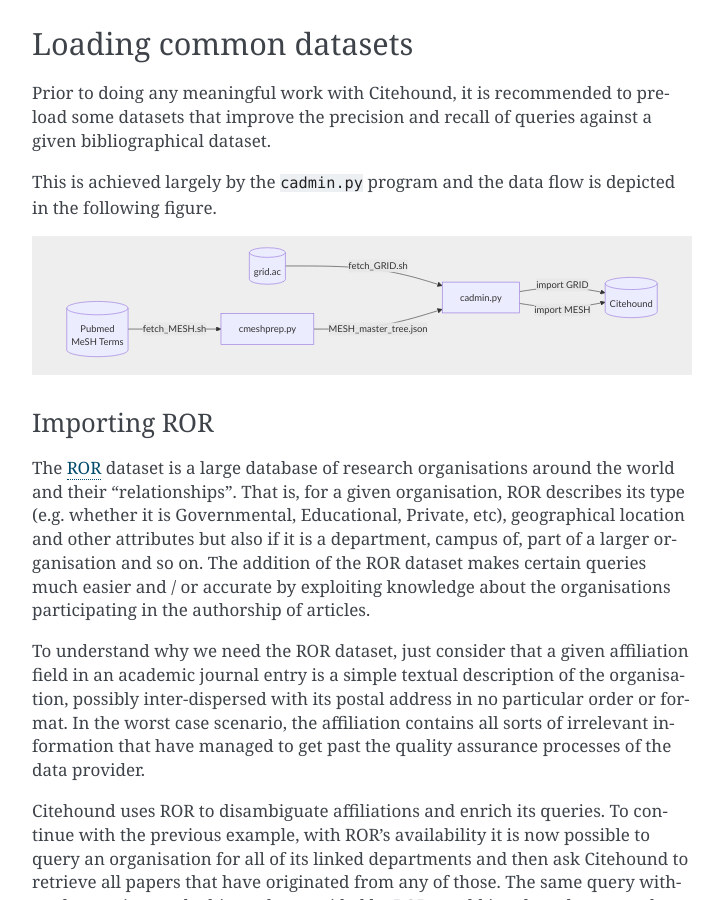
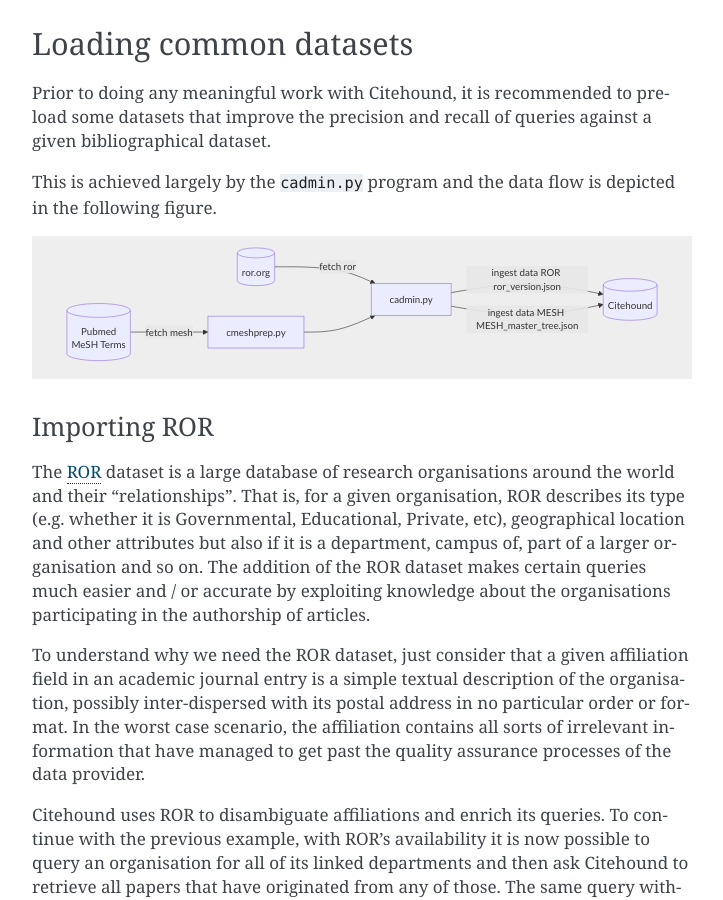
Before and after one commit to aanastasiou/citehound, a Sphinx documentation site: the page built from doc/source/installation.rst, in a window 1280 px wide and 900 px high, scrolled down 3151 px. Shown: the whole window, without its empty margins (388-1111 px from the left). Built offline with Sphinx 7.4.7, drawn with Linux system fonts in a browser that asks for light colours.

```diff
--- a/doc/source/installation.rst
+++ b/doc/source/installation.rst
@@ -161,17 +161,17 @@
 
    graph LR;
        PB2[(Pubmed<br/>MeSH Terms)];
-       GRID[(grid.ac)];
+       GRID[(ror.org)];
        BibAdmin[cadmin.py];
        BibMESH[cmeshprep.py];
        BibDB[(Citehound)];
 
-       GRID -- fetch_GRID.sh --> BibAdmin;
-       BibAdmin -- import GRID --> BibDB;
+       GRID -- fetch ror --> BibAdmin;
+       BibAdmin -- ingest data ROR ror_version.json --> BibDB;
 
-       PB2-- fetch_MESH.sh --> BibMESH;
-       BibMESH -- MESH_master_tree.json --> BibAdmin;
-       BibAdmin -- import MESH --> BibDB;
+       PB2 -- fetch mesh--> BibMESH;
+       BibMESH --> BibAdmin;
+       BibAdmin -- ingest data MESH MESH_master_tree.json --> BibDB;
 
 
 Importing ROR
```
Also changed, not shown: 1 other file.
